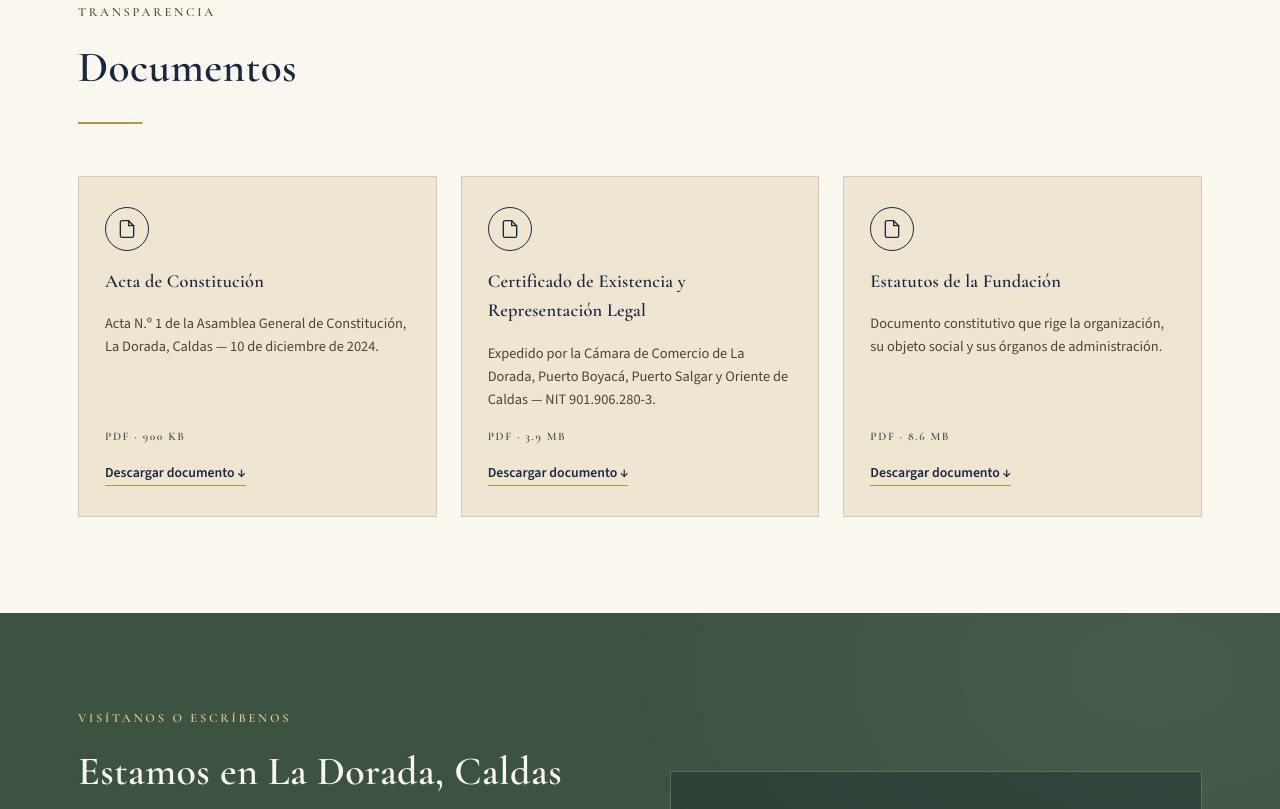
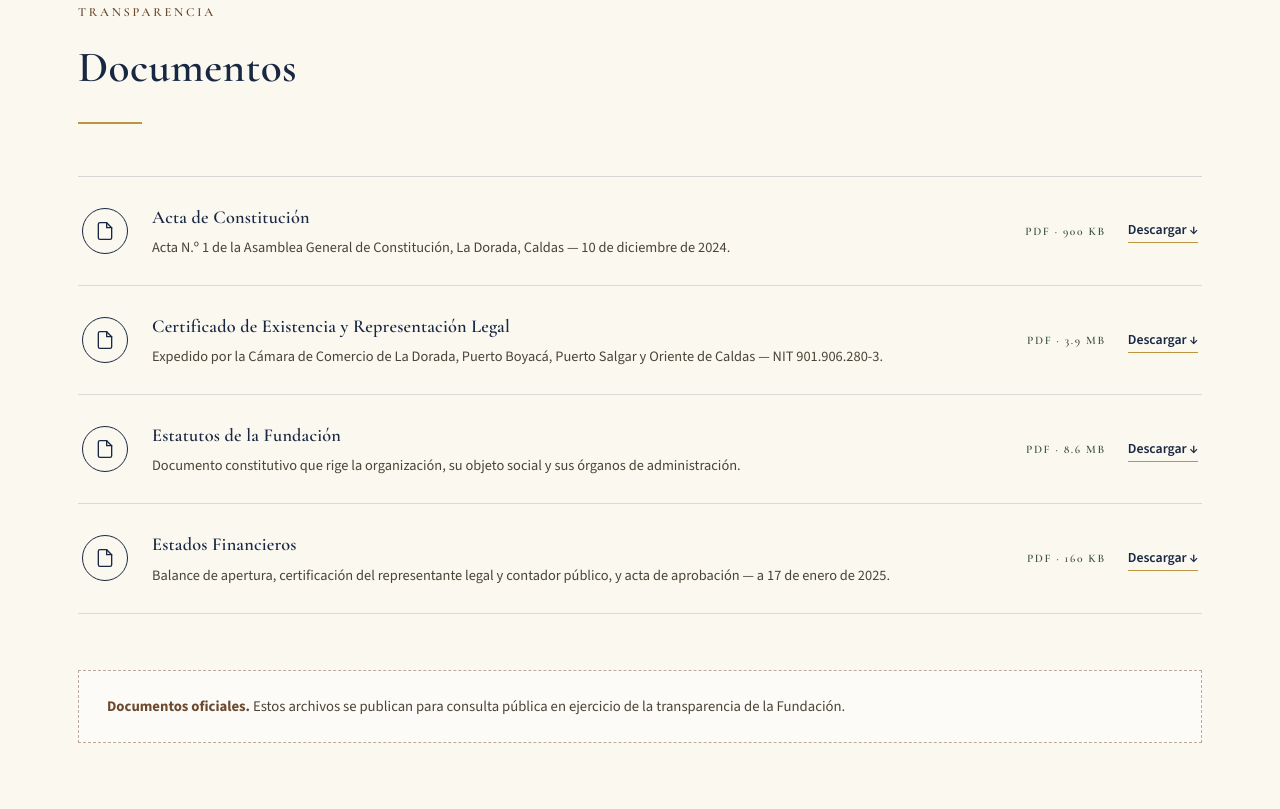
Before and after one commit to hogardepasopadredanielmarialopez/inicio, a plain HTML site: page index.html in a window 1280 px wide. Shown: the part 4098-4907 px from the top of the page. Drawn offline with nearby package versions, Linux system fonts and the light colour scheme; a web font is replaced by a local one.

Commit message:
pagina definitiva
habran mas cambios en la medida que el cliente los solicite

```diff
--- a/index.html
+++ b/index.html
@@ -325,50 +325,50 @@
 
   /* ---------- Documentos ---------- */
   .documentos{ background:var(--white); }
-  .doc-grid{
-    display:grid;
-    grid-template-columns:repeat(3,1fr);
+  .doc-list{
+    display:flex;
+    flex-direction:column;
+    border-top:1px solid rgba(24,39,66,.16);
+  }
+  .doc-row{
+    display:flex;
+    align-items:center;
     gap:24px;
+    padding:26px 4px;
+    border-bottom:1px solid rgba(24,39,66,.14);
+    transition:background .25s ease;
   }
-  .doc-card{
-    background:var(--paper);
-    border:1px solid rgba(24,39,66,.14);
-    padding:30px 26px;
-    display:flex; flex-direction:column; gap:16px;
-    transition:border-color .25s ease, transform .25s ease;
-  }
-  .doc-card.is-ready:hover{ border-color:var(--gold); transform:translateY(-3px); }
-  .doc-card .doc-icon{
-    width:44px; height:44px;
+  .doc-row.is-ready:hover{ background:var(--paper); }
+  .doc-row .doc-icon{
+    width:46px; height:46px;
     display:flex; align-items:center; justify-content:center;
     border:1px solid var(--navy);
     border-radius:50%;
     color:var(--navy);
     flex:none;
   }
-  .doc-card .doc-icon svg{ width:20px; height:20px; }
-  .doc-card h4{ font-size:1.15rem; color:var(--navy); font-weight:600; }
-  .doc-card p{ margin:0; font-size:.9rem; color:var(--ink-soft); flex:1; }
-  .doc-card .doc-status{
+  .doc-row .doc-icon svg{ width:20px; height:20px; }
+  .doc-row .doc-body{ flex:1; min-width:0; }
+  .doc-row h4{ font-size:1.14rem; color:var(--navy); font-weight:600; }
+  .doc-row p{ margin:4px 0 0; font-size:.9rem; color:var(--ink-soft); }
+  .doc-row .doc-meta{
+    display:flex; align-items:center; gap:22px; flex:none;
+  }
+  .doc-row .doc-status{
     font-family:'Cormorant SC','Cormorant Garamond',serif;
     text-transform:uppercase; letter-spacing:.14em; font-size:.72rem;
-    font-weight:600;
+    font-weight:600; white-space:nowrap;
   }
-  .doc-card.is-pending{
-    background:transparent;
-    border-style:dashed;
-    border-color:rgba(108,74,47,.4);
-  }
-  .doc-card.is-pending .doc-icon{ border-color:rgba(108,74,47,.5); color:var(--sepia); }
-  .doc-card.is-pending .doc-status{ color:var(--sepia); }
-  .doc-card.is-ready .doc-status{ color:#3c5341; }
-  .doc-card .doc-link{
+  .doc-row.is-pending .doc-icon{ border-color:rgba(108,74,47,.5); color:var(--sepia); border-style:dashed; }
+  .doc-row.is-pending .doc-status{ color:var(--sepia); }
+  .doc-row.is-ready .doc-status{ color:#3c5341; }
+  .doc-row .doc-link{
     display:inline-flex; align-items:center; gap:8px;
     font-size:.86rem; font-weight:600; color:var(--navy);
     border-bottom:1px solid var(--gold); padding-bottom:2px;
-    width:fit-content;
+    white-space:nowrap;
   }
-  .doc-card .doc-link:hover{ color:var(--sepia); }
+  .doc-row .doc-link:hover{ color:var(--sepia); }
 
   /* ---------- Note / placeholder card ---------- */
   .note-card{
@@ -441,6 +441,8 @@
     .founder-portrait{ max-width:320px; margin:0 auto; }
     .padrino-grid{ grid-template-columns:1fr; gap:40px;}
     .gallery-grid{ grid-template-columns:1fr 1fr; }
+    .doc-row{ align-items:flex-start; flex-wrap:wrap; gap:14px 24px; }
+    .doc-row .doc-meta{ flex-direction:row; margin-left:70px; }
     .contact-grid{ grid-template-columns:1fr; gap:40px;}
     .footer-grid{ grid-template-columns:1fr 1fr; }
     .infostrip .wrap{ grid-template-columns:1fr; }
@@ -453,6 +455,8 @@
     .footer-grid{ grid-template-columns:1fr; padding-bottom:20px;}
     .hero-content{ padding-top:100px; }
     .padrino-card{ padding:34px 24px; }
+    .doc-row{ flex-direction:column; align-items:flex-start; gap:12px; padding:22px 4px; }
+    .doc-row .doc-meta{ margin-left:0; flex-direction:row; width:100%; justify-content:space-between; align-items:center; }
   }
 </style>
 </head>
@@ -645,37 +649,62 @@
       <h2>Documentos</h2>
       <div class="rule"></div>
     </div>
-    <div class="doc-grid">
-      <div class="doc-card is-ready">
+    <div class="doc-list">
+      <div class="doc-row is-ready">
         <span class="doc-icon">
           <svg viewBox="0 0 24 24" fill="none" stroke="currentColor" stroke-width="1.6" stroke-linecap="round" stroke-linejoin="round"><path d="M14 2H6a2 2 0 0 0-2 2v16a2 2 0 0 0 2 2h12a2 2 0 0 0 2-2V8z"/><path d="M14 2v6h6"/></svg>
         </span>
+        <div class="doc-body">
           <h4>Acta de Constitución</h4>
           <p>Acta N.º 1 de la Asamblea General de Constitución, La Dorada, Caldas — 10 de diciembre de 2024.</p>
+        </div>
+        <div class="doc-meta">
           <span class="doc-status">PDF · 900 KB</span>
-        <a class="doc-link" href="assets/docs/acta-de-constitucion.pdf" target="_blank" rel="noopener">Descargar documento ↓</a>
+          <a class="doc-link" href="assets/docs/acta-de-constitucion.pdf" target="_blank" rel="noopener">Descargar ↓</a>
         </div>
-      <div class="doc-card is-ready">
+      </div>
+      <div class="doc-row is-ready">
         <span class="doc-icon">
           <svg viewBox="0 0 24 24" fill="none" stroke="currentColor" stroke-width="1.6" stroke-linecap="round" stroke-linejoin="round"><path d="M14 2H6a2 2 0 0 0-2 2v16a2 2 0 0 0 2 2h12a2 2 0 0 0 2-2V8z"/><path d="M14 2v6h6"/></svg>
         </span>
+        <div class="doc-body">
           <h4>Certificado de Existencia y Representación Legal</h4>
           <p>Expedido por la Cámara de Comercio de La Dorada, Puerto Boyacá, Puerto Salgar y Oriente de Caldas — NIT 901.906.280-3.</p>
+        </div>
+        <div class="doc-meta">
           <span class="doc-status">PDF · 3.9 MB</span>
-        <a class="doc-link" href="assets/docs/certificado-camara-de-comercio.pdf" target="_blank" rel="noopener">Descargar documento ↓</a>
+          <a class="doc-link" href="assets/docs/certificado-camara-de-comercio.pdf" target="_blank" rel="noopener">Descargar ↓</a>
         </div>
-      <div class="doc-card is-ready">
+      </div>
+      <div class="doc-row is-ready">
         <span class="doc-icon">
           <svg viewBox="0 0 24 24" fill="none" stroke="currentColor" stroke-width="1.6" stroke-linecap="round" stroke-linejoin="round"><path d="M14 2H6a2 2 0 0 0-2 2v16a2 2 0 0 0 2 2h12a2 2 0 0 0 2-2V8z"/><path d="M14 2v6h6"/></svg>
         </span>
+        <div class="doc-body">
           <h4>Estatutos de la Fundación</h4>
           <p>Documento constitutivo que rige la organización, su objeto social y sus órganos de administración.</p>
+        </div>
+        <div class="doc-meta">
           <span class="doc-status">PDF · 8.6 MB</span>
-        <a class="doc-link" href="assets/docs/estatutos.pdf" target="_blank" rel="noopener">Descargar documento ↓</a>
+          <a class="doc-link" href="assets/docs/estatutos.pdf" target="_blank" rel="noopener">Descargar ↓</a>
         </div>
       </div>
-    <div>
-
+      <div class="doc-row is-ready">
+        <span class="doc-icon">
+          <svg viewBox="0 0 24 24" fill="none" stroke="currentColor" stroke-width="1.6" stroke-linecap="round" stroke-linejoin="round"><path d="M14 2H6a2 2 0 0 0-2 2v16a2 2 0 0 0 2 2h12a2 2 0 0 0 2-2V8z"/><path d="M14 2v6h6"/></svg>
+        </span>
+        <div class="doc-body">
+          <h4>Estados Financieros</h4>
+          <p>Balance de apertura, certificación del representante legal y contador público, y acta de aprobación — a 17 de enero de 2025.</p>
+        </div>
+        <div class="doc-meta">
+          <span class="doc-status">PDF · 160 KB</span>
+          <a class="doc-link" href="assets/docs/estados-financieros.pdf" target="_blank" rel="noopener">Descargar ↓</a>
+        </div>
+      </div>
+    </div>
+    <div class="note-card">
+      <strong>Documentos oficiales.</strong> Estos archivos se publican para consulta pública en ejercicio de la transparencia de la Fundación.
     </div>
   </div>
 </section>
@@ -733,7 +762,7 @@
   </div>
   <div class="wrap footer-bottom">
     <span>© 2026 Fundación Hogar de Paso Padre Daniel María López Rodríguez</span>
-
+    <span></span>
   </div>
 </footer>
 
```
Lines whose indentation alone changed are shown as unchanged.
